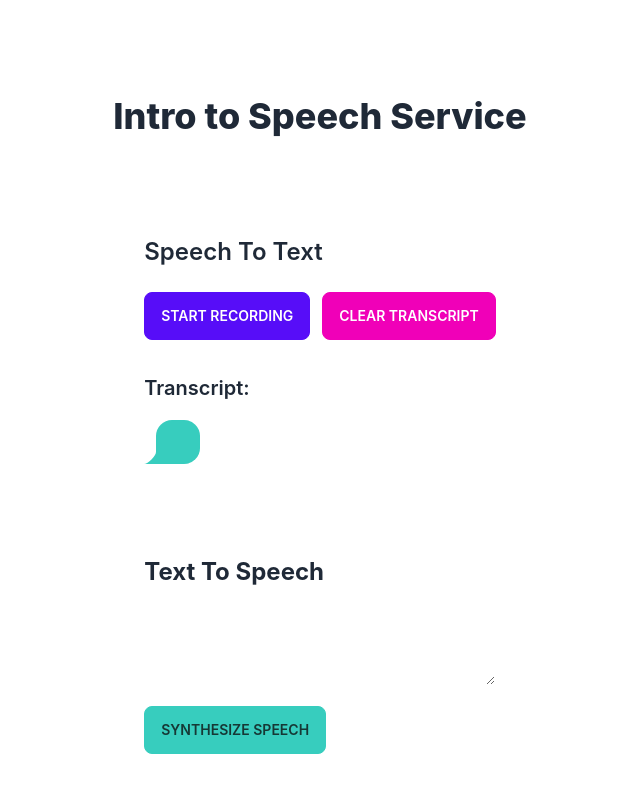
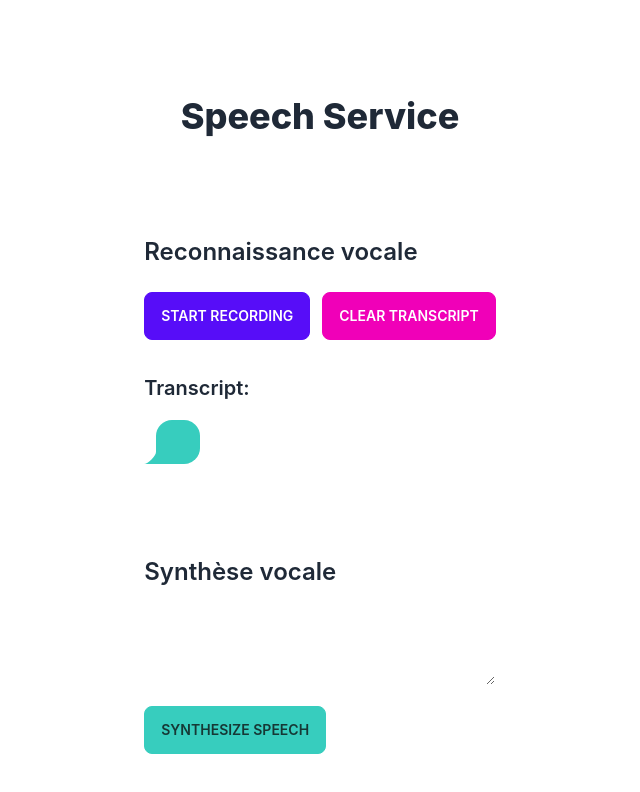
Before and after one commit to khalid-ibnelbachyr/Intro-to-Azure-Speech-Service, a React (Vite) app in the folder intro-speech-app/: page / in a window 1280 px wide. Shown: the top 792 px of the page, without its empty margins (320-960 px from the left). Built offline with nearby package versions, Linux system fonts and the light colour scheme; no server answers; what microsoft-cognitiveservices-speech-sdk would draw is missing.

Commit message:
Adding some improvments and style

```diff
--- a/intro-speech-app/index.html
+++ b/intro-speech-app/index.html
@@ -2,9 +2,9 @@
 <html lang="en">
   <head>
     <meta charset="UTF-8" />
-    <link rel="icon" type="image/svg+xml" href="/vite.svg" />
+    <link rel="icon" type="image/svg+xml" href="/crayon-group-logo-vector.svg" />
     <meta name="viewport" content="width=device-width, initial-scale=1.0" />
-    <title>Vite + React + TS</title>
+    <title>Demo Speech Service</title>
   </head>
   <body>
     <div id="root"></div>
--- a/intro-speech-app/src/App.tsx
+++ b/intro-speech-app/src/App.tsx
@@ -10,15 +10,28 @@ export type SpeechOptions = {
 };
 
 // The simplest setup
+// const AppBasic = () => {
+//   return (
+//     <main className="flex min-h-screen w-full flex-col justify-between px-4 py-24 mx-auto prose">
+//       <h1 className="text-center">Speech Service</h1>
+//       <SpeechToTextBasic />
+//       <TextToSpeechBasic />
+//     </main>
+//   );
+// };
+
 const AppBasic = () => {
   return (
-    <main className="flex min-h-screen w-full flex-col justify-between px-4 py-24 mx-auto prose">
-      <h1 className="text-center">Intro to Speech Service</h1>
+    <main className="flex min-h-screen w-full flex-col items-center justify-between px-4 py-24 mx-auto prose">
+      {/* Assuming logo.png is in the public folder or an external URL */}
+      <img src="crayon-group-logo-vector.svg" alt="Logo" className="mb-4" />
+      <h1 className="text-center">Speech Service</h1>
       <SpeechToTextBasic />
       <TextToSpeechBasic />
     </main>
   );
 };
+
 
 // The proper setup
 const App = () => {
@@ -39,7 +52,7 @@ const App = () => {
 
   return (
     <main className="flex min-h-screen w-full flex-col justify-between px-4 py-24 mx-auto prose">
-      <h1 className="text-center">Intro to Speech Service</h1>
+      <h1 className="text-center">Speech Service</h1>
       <SpeechToText speechOptions={speechOptions} />
       <TextToSpeech speechOptions={speechOptions} />
     </main>
--- a/intro-speech-app/src/components/Proper/SpeechToText.tsx
+++ b/intro-speech-app/src/components/Proper/SpeechToText.tsx
@@ -81,7 +81,7 @@ export default function SpeechToText({ speechOptions }: SpeechToTextProps) {
   // Render the component UI
   return (
     <div className="w-full px-10 py-5">
-      <h2 className="text-2xl font-semibold">Speech To Text</h2>
+      <h2 className="text-2xl font-semibold">Reconnaissance vocale</h2>
       {!isRecording ? (
         <button className="btn btn-primary" onClick={startRecording}>
           Start Recording
--- a/intro-speech-app/src/components/Proper/TextToSpeech.tsx
+++ b/intro-speech-app/src/components/Proper/TextToSpeech.tsx
@@ -50,7 +50,7 @@ export default function TextToSpeech({ speechOptions }: TextToSpeechProps) {
   // Render the component UI
   return (
     <div className="w-full px-10 py-5">
-      <h2>Text To Speech</h2>
+      <h2 className="text-2xl font-semibold">Synthèse vocale</h2>
       <textarea className="textarea w-full" ref={inputBox} /> {/* Text input area */}
       <br />
       <button className="btn btn-accent mt-3" onClick={synthesizeSpeech}>
```
Also changed, not shown: intro-speech-app/public/crayon-group-logo-vector.svg (added), 1 other file (tests, documents, lock files or other folders).
